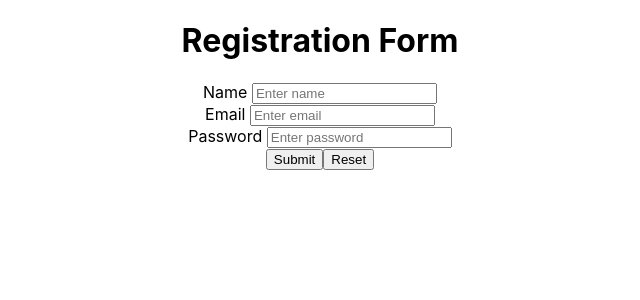
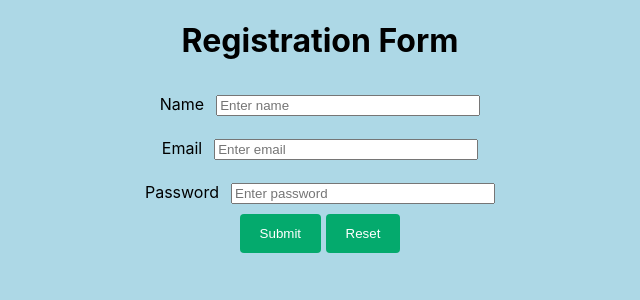
Before and after one commit to mhamza219/react_assignment, a React (Create React App) app: page / in a window 1280 px wide. Shown: the top 300 px of the page, without its empty margins (320-960 px from the left). Built offline with nearby package versions, Linux system fonts and the light colour scheme.

Commit message:
integrate css to form

```diff
--- a/src/App.css
+++ b/src/App.css
@@ -2,37 +2,27 @@
   text-align: center;
 }
 
-.App-logo {
-  height: 40vmin;
-  pointer-events: none;
+body {
+  background-color: lightblue;
 }
 
-@media (prefers-reduced-motion: no-preference) {
-  .App-logo {
-    animation: App-logo-spin infinite 20s linear;
-  }
+
+input {
+  width: 20%;
 }
 
-.App-header {
-  background-color: #282c34;
-  min-height: 100vh;
-  display: flex;
-  flex-direction: column;
-  align-items: center;
-  justify-content: center;
-  font-size: calc(10px + 2vmin);
-  color: white;
+label {
+  padding: 12px 12px 12px 0;
+  display: inline-block;
 }
 
-.App-link {
-  color: #61dafb;
+
+button {
+  background-color: #04AA6D;
+  color: white;
+  padding: 12px 20px;
+  border: none;
+  border-radius: 4px;
+  cursor: pointer;
+  float: centre;
 }
-
-@keyframes App-logo-spin {
-  from {
-    transform: rotate(0deg);
-  }
-  to {
-    transform: rotate(360deg);
-  }
-}
--- a/src/components/Form.js
+++ b/src/components/Form.js
@@ -1,6 +1,9 @@
 import React from 'react'
 
+
+
 function Form() {
+
 	return (
 		<form className = 'container'>
 			<div className = 'header'>
@@ -23,7 +26,7 @@ function Form() {
 			</div>
 
 			<div>
-				<button type='submit'>Submit</button>
+				<button type='submit'>Submit</button>&nbsp;
 				<button type='reset'>Reset</button>
 			</div>
 
```
